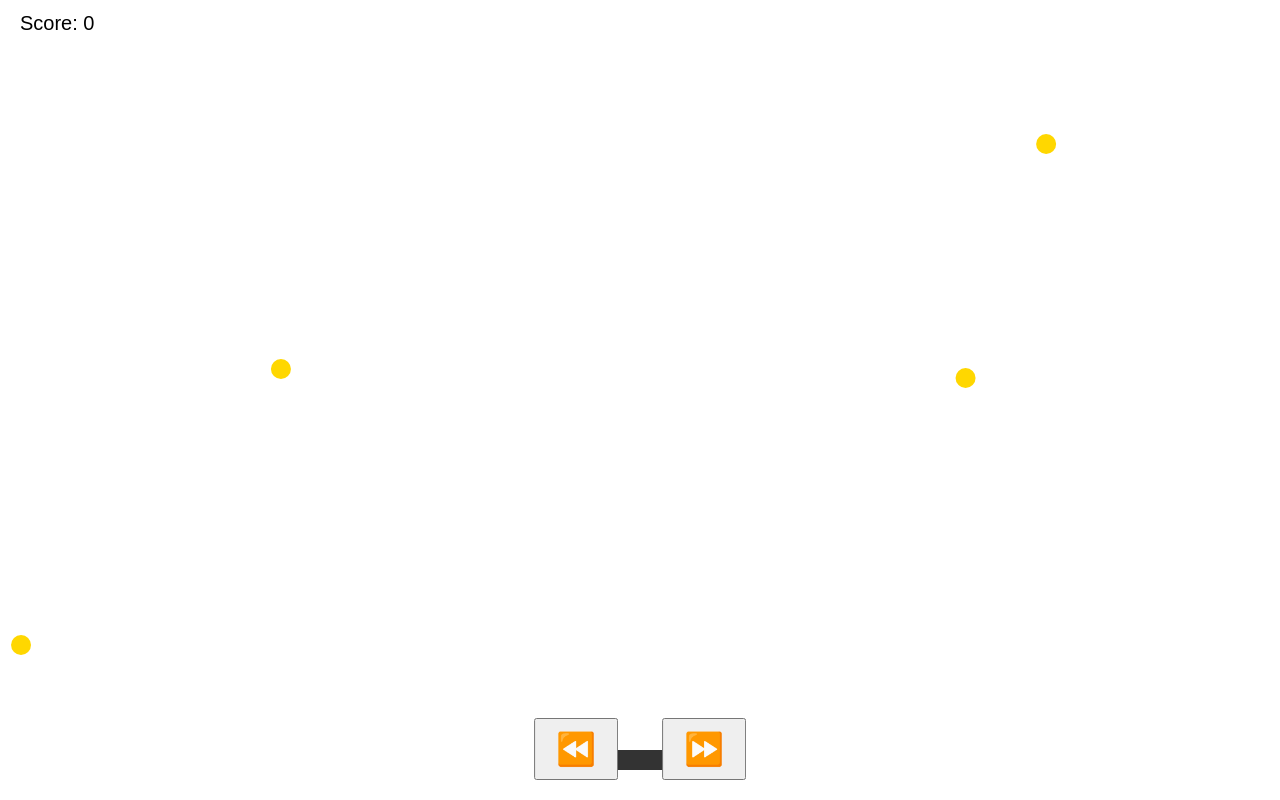
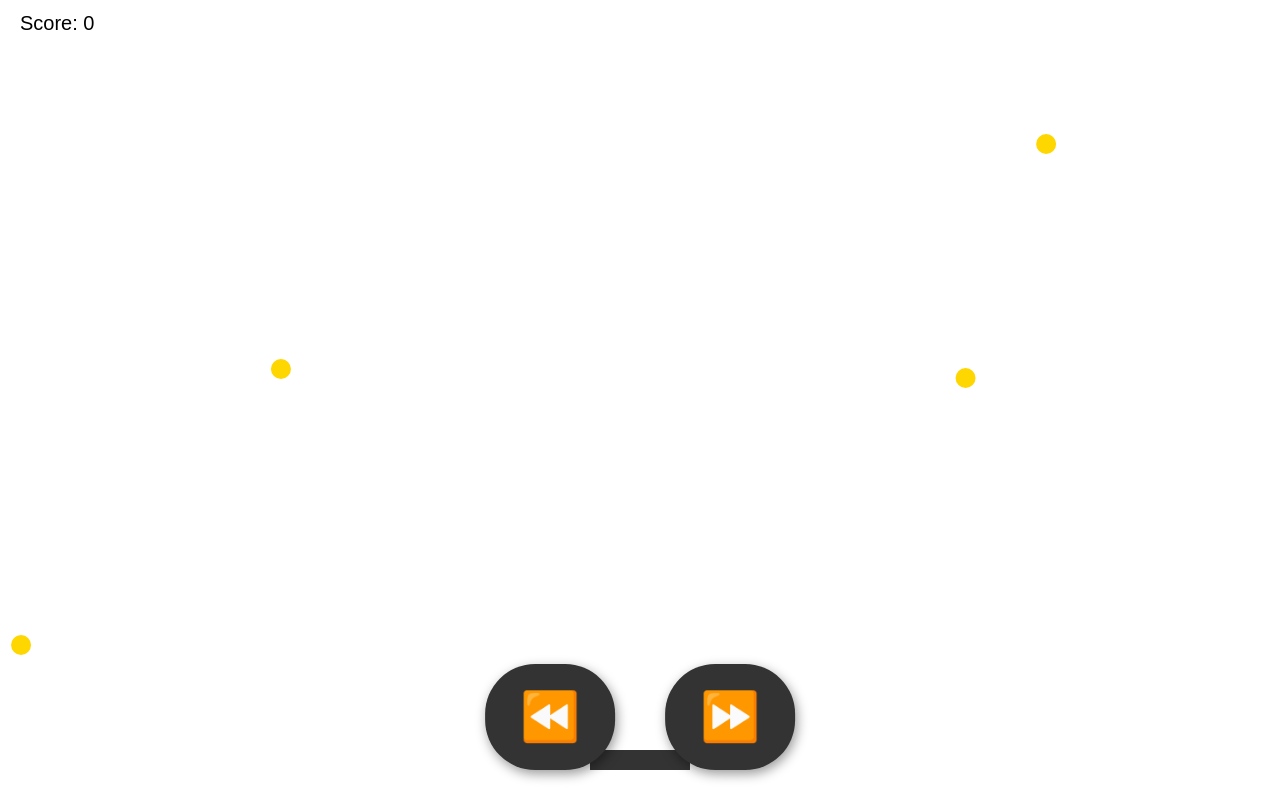
Before and after one commit to Aryan-the-coderr/STAR-catcher, a plain HTML site: page index.html in a window 1280 px wide. Drawn offline with Linux system fonts and the light colour scheme.

Commit message:
Update style.css

```diff
--- a/style.css
+++ b/style.css
@@ -10,14 +10,25 @@ canvas {
 }
 
 .controls {
-  position: absolute;
-  bottom: 20px;
+  position: fixed;
+  bottom: 30px;      /* a bit more breathing room */
   left: 50%;
   transform: translateX(-50%);
+  display: flex;
+  gap: 50px;
 }
 
 .controls button {
-  font-size: 2rem;
-  padding: 10px 20px;
-  margin: 0 20px;
+  font-size: 3rem;   /* bigger icon */
+  padding: 25px 35px; /* more tap area */
+  border: none;
+  border-radius: 50px;  /* nice round buttons */
+  background: #333;
+  color: white;
+  box-shadow: 2px 4px 12px rgba(0, 0, 0, 0.4);
+  cursor: pointer;
 }
+
+.controls button:active {
+  transform: scale(0.95); /* little press effect */
+}
```
